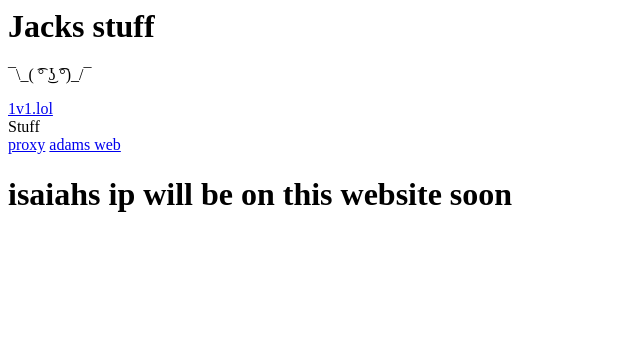
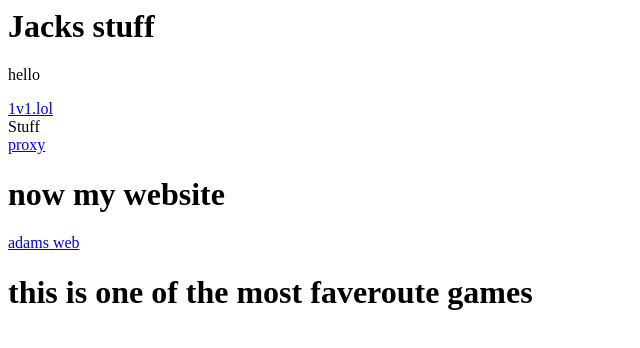
Before and after one commit to Jacksballs1/jackballs1.github.io, a plain HTML site: page index.html in a window 1280 px wide. Shown: the whole page, without its empty margins (0-640 px from the left). Drawn offline with Linux system fonts and the light colour scheme; a web font is replaced by a local one.

Commit message:
Update index.html

```diff
--- a/index.html
+++ b/index.html
@@ -4,9 +4,11 @@
 <link href="https://fonts.googleapis.com/css2?family=Hanalei+Fill&display=swap" rel="stylesheet">
 <title>Seneca - Learn 2x Faster</title>
 <h1>Jacks stuff</h1>
-<p>¯\_( ͡° ͜ʖ ͡°)_/¯</p>
+<p>hello</p>
 <a href="https://basketrandomonline.github.io/category/1v1.html">1v1.lol</a>
 <header>Stuff</header>
 <a href="https://nebula.riolubro123.workers.dev/">proxy</a>
+<h1>now my website</h1>
 <a href="https://adamdageek.github.io/">adams web </a>
-<h1>isaiahs ip will be on this website soon</h1>
+<h1>this is one of the most faveroute games</h1>
+<a href="https://basketrandomonline.github.io/"basketball random</a>
```
